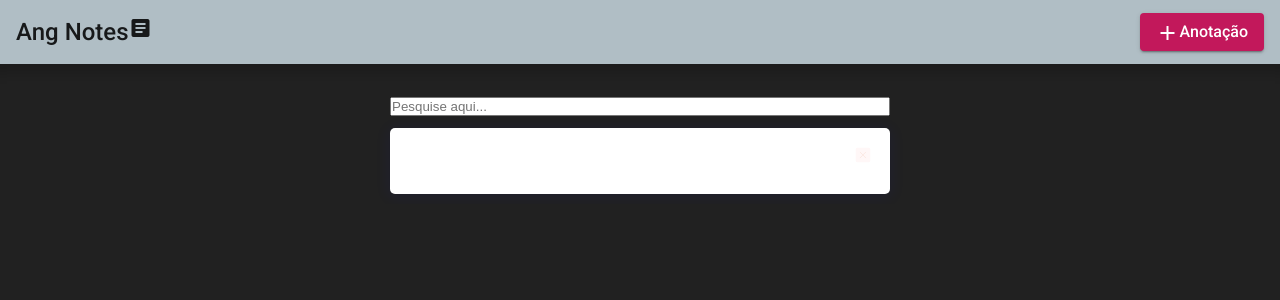
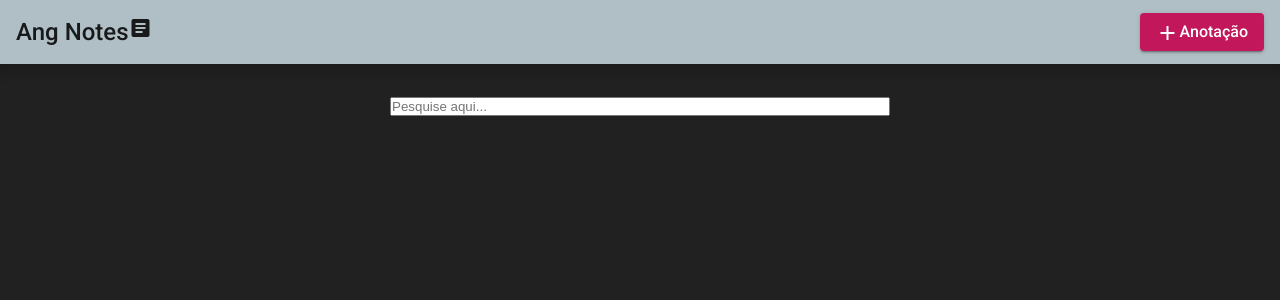
Before and after one commit to ranielsobrinho/AngNotes, an Angular app: page / in a window 1280 px wide. Shown: the top 300 px of the page. Built offline with nearby package versions, Linux system fonts and the light colour scheme.

Commit message:
Showing all notes from the component

```diff
--- a/src/app/pages/notes-list/notes-list.component.html
+++ b/src/app/pages/notes-list/notes-list.component.html
@@ -6,6 +6,6 @@
     </div>
 
     <div class="notes-list">
-        <app-note-card></app-note-card>
+        <app-note-card *ngFor="let note of notes" [title]="note.title" [body]="note.body"></app-note-card>
     </div>
 </div>
```
